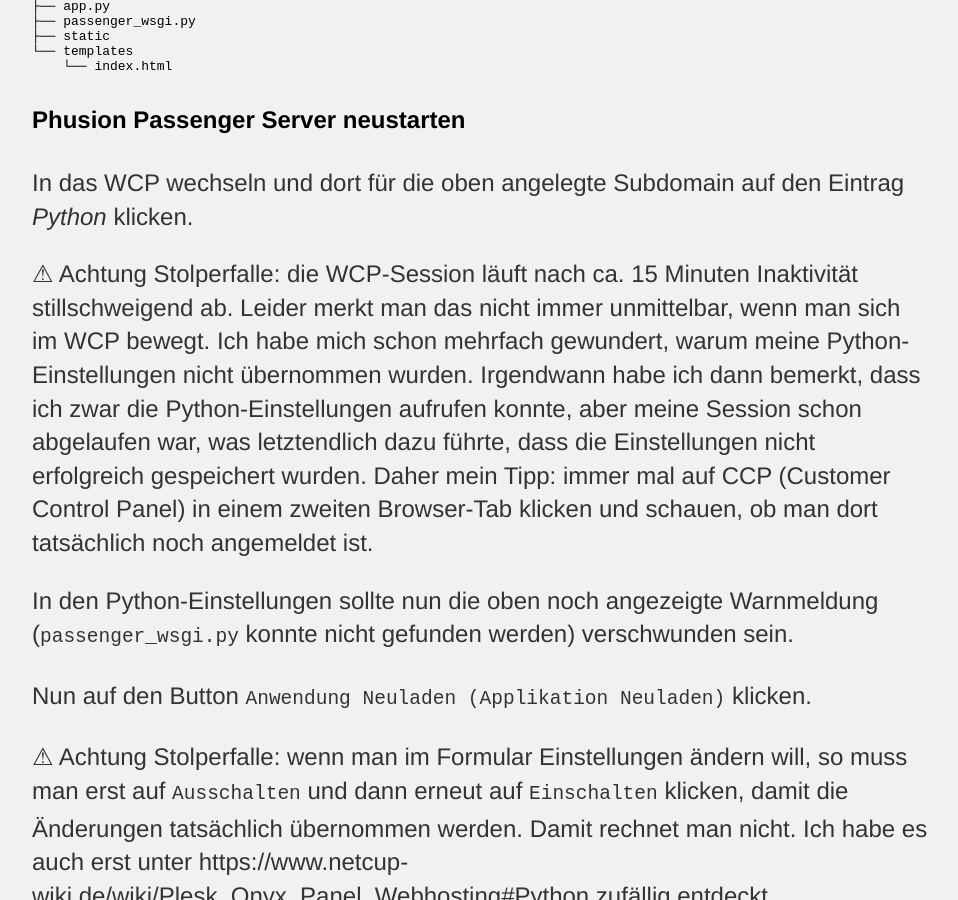
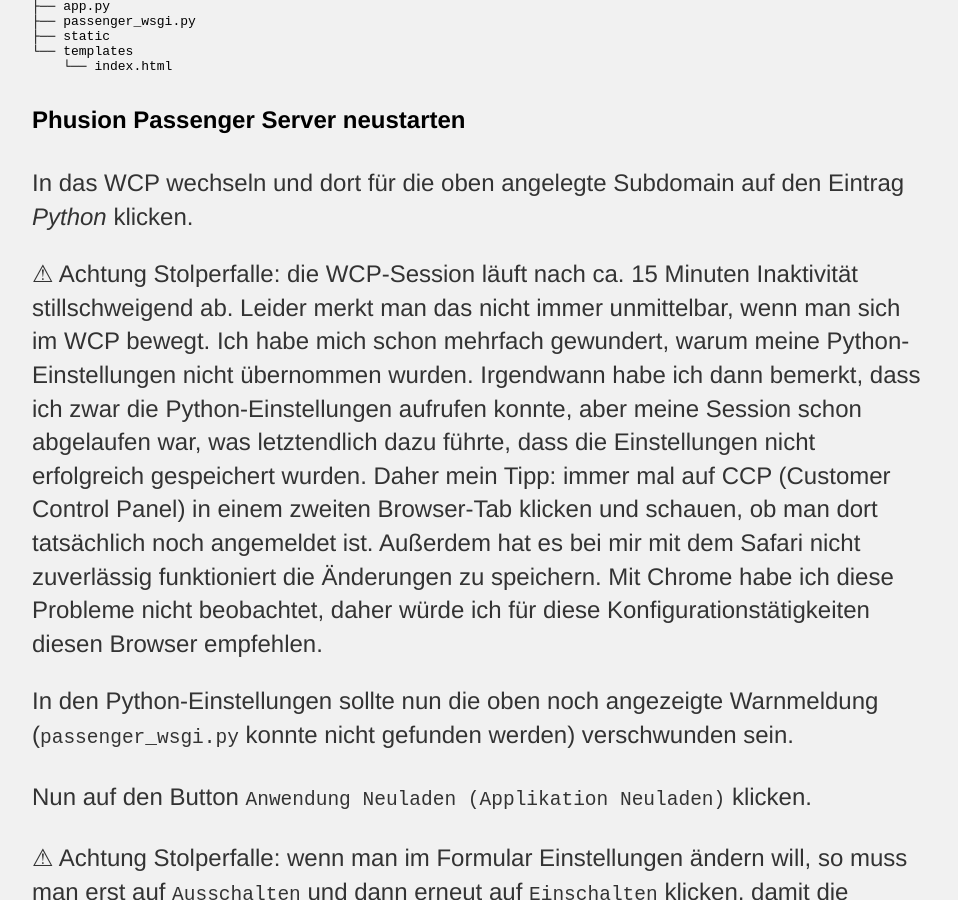
Before and after one commit to saschaszott/saschaszott.github.io, a Jekyll site: the page built from _posts/2021-02-14-netcup-python-webhosting.md, in a window 1280 px wide and 900 px high, scrolled down 2998 px. Shown: the whole window, without its empty margins (160-1118 px from the left). Built offline with Jekyll 4.4.1, drawn with Linux system fonts in a browser that asks for light colours.

Commit message:
Update 2021-02-14-netcup-python-webhosting.md

```diff
--- a/_posts/2021-02-14-netcup-python-webhosting.md
+++ b/_posts/2021-02-14-netcup-python-webhosting.md
@@ -127,7 +127,9 @@
 dann bemerkt, dass ich zwar die Python-Einstellungen aufrufen konnte, aber meine Session schon
 abgelaufen war, was letztendlich dazu führte, dass die Einstellungen nicht erfolgreich gespeichert
 wurden. Daher mein Tipp: immer mal auf CCP (Customer Control Panel) in einem zweiten Browser-Tab
-klicken und schauen, ob man dort tatsächlich noch angemeldet ist.
+klicken und schauen, ob man dort tatsächlich noch angemeldet ist. Außerdem hat es bei mir mit dem
+Safari nicht zuverlässig funktioniert die Änderungen zu speichern. Mit Chrome habe ich diese
+Probleme nicht beobachtet, daher würde ich für diese Konfigurationstätigkeiten diesen Browser empfehlen.
 
 In den Python-Einstellungen sollte nun die oben noch angezeigte Warnmeldung (`passenger_wsgi.py`
 konnte nicht gefunden werden) verschwunden sein.
```
